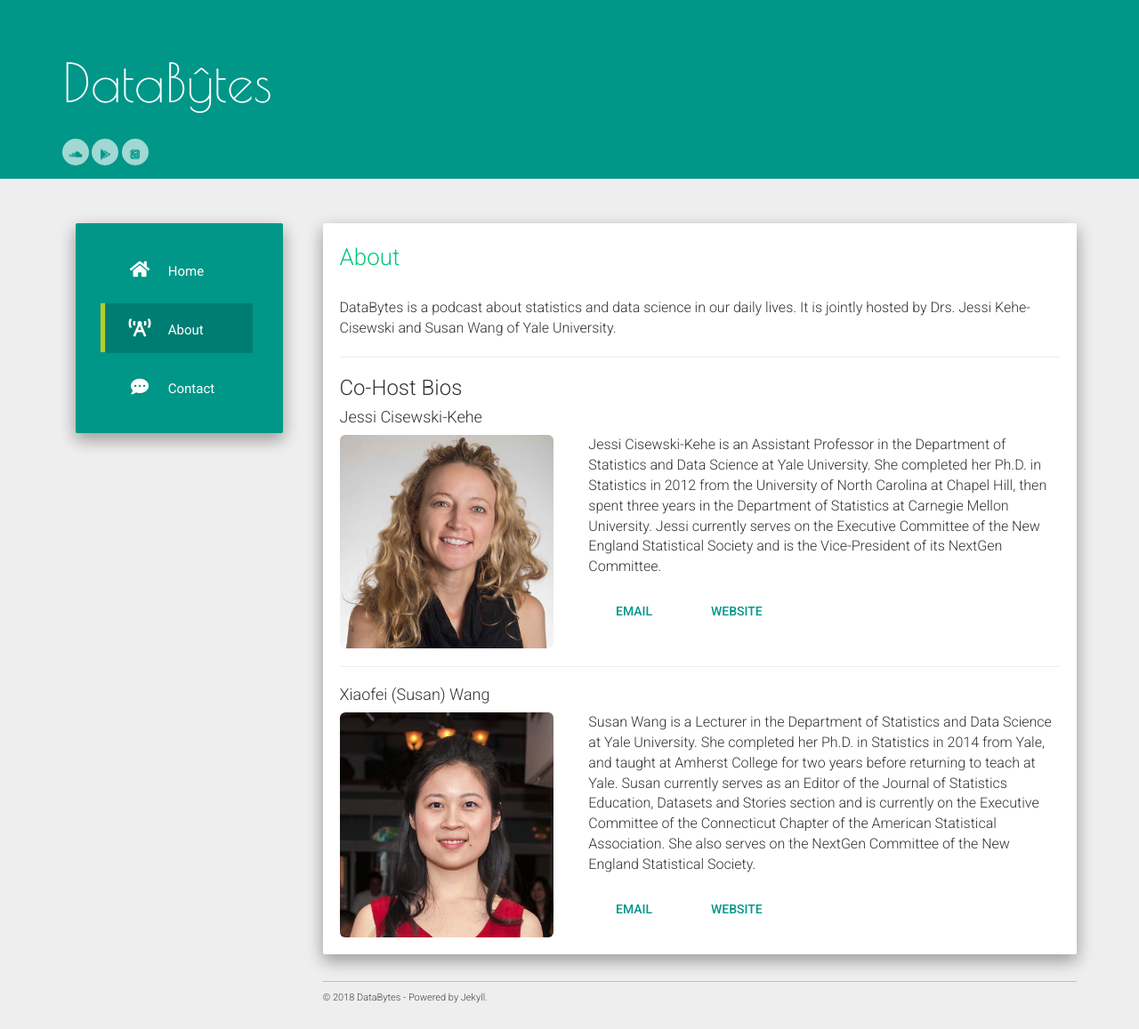
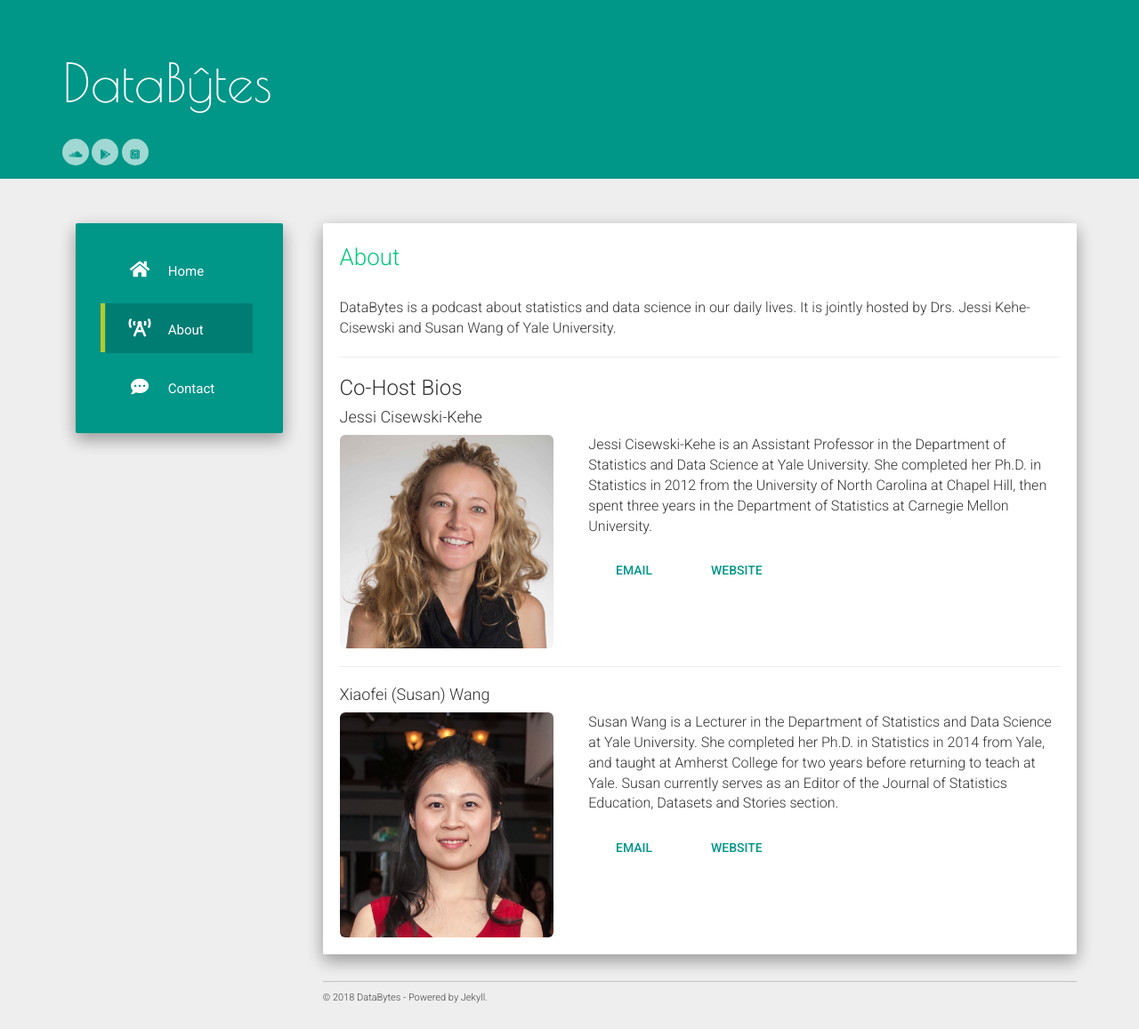
Before and after one commit to DataBytesPodcast/databytespodcast.github.io, a Jekyll site: the page built from about.md, in a window 1280 px wide. Shown: the whole page at 89% size. Built offline with Jekyll 4.4.1, drawn with Linux system fonts in a browser that asks for light colours; nearby versions of some CDN libraries.

Commit message:
Updated about page.

```diff
--- a/about.md
+++ b/about.md
@@ -15,13 +15,7 @@
                src="../static/img/jessi2.jpg" alt="" width="240">
   </div>
   <div class="col-sm-8">
-  <p>Jessi Cisewski-Kehe is an Assistant Professor
-   in the Department of Statistics and Data
-   Science at Yale University. She completed
-   her Ph.D. in Statistics in 2012 from the
-   University of North Carolina at Chapel Hill,
-   then spent three years in the Department of
-   Statistics at Carnegie Mellon University. Jessi currently serves on the Executive Committee of the New England Statistical Society and is the Vice-President of its NextGen Committee.</p>
+  <p>Jessi Cisewski-Kehe is an Assistant Professor in the Department of Statistics and Data Science at Yale University. She completed her Ph.D. in Statistics in 2012 from the University of North Carolina at Chapel Hill, then spent three years in the Department of Statistics at Carnegie Mellon University.</p>
 <a href="mailto:jessica.cisewski@yale.edu"  class="btn btn-primary">Email</a>
 <a href="http://www.stat.yale.edu/~jc3222/"  class="btn btn-primary">Website</a>
 </div>
@@ -35,7 +29,7 @@
              src="../static/img/susanwang.jpg" alt="" width="240">
 </div>
   <div class="col-sm-8">
-<p>Susan Wang is a Lecturer in the Department of Statistics and Data Science at Yale University. She completed her Ph.D. in Statistics in 2014 from Yale, and taught at Amherst College for two years before returning to teach at Yale. Susan currently serves as an Editor of the Journal of Statistics Education, Datasets and Stories section and is currently on the Executive Committee of the Connecticut Chapter of the American Statistical Association. She also serves on the NextGen Committee of the New England Statistical Society.
+<p>Susan Wang is a Lecturer in the Department of Statistics and Data Science at Yale University. She completed her Ph.D. in Statistics in 2014 from Yale, and taught at Amherst College for two years before returning to teach at Yale. Susan currently serves as an Editor of the Journal of Statistics Education, Datasets and Stories section.
 </p>
  <a href="mailto:xiaofei.wang@yale.edu" class="btn btn-primary">Email</a>
  <a href="http://xiaofei-wang.com/" class="btn btn-primary">Website</a>
```
